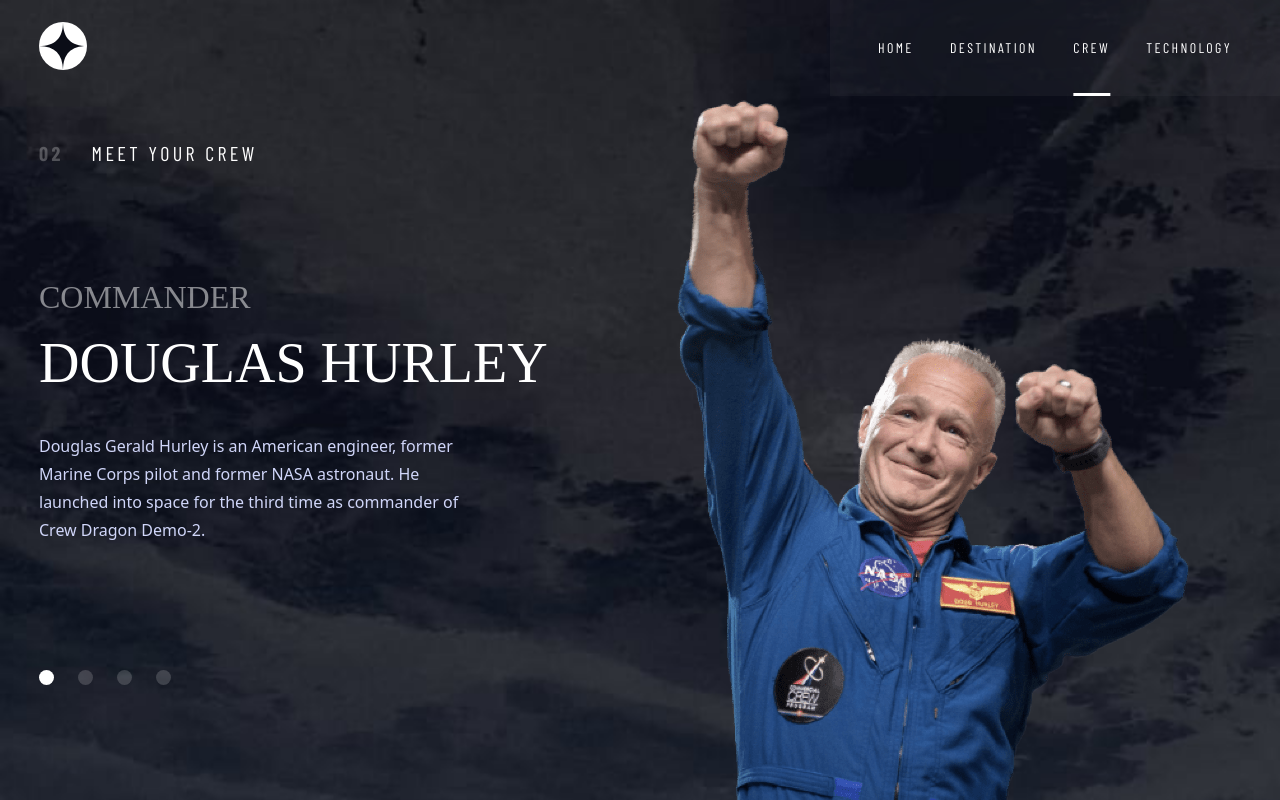
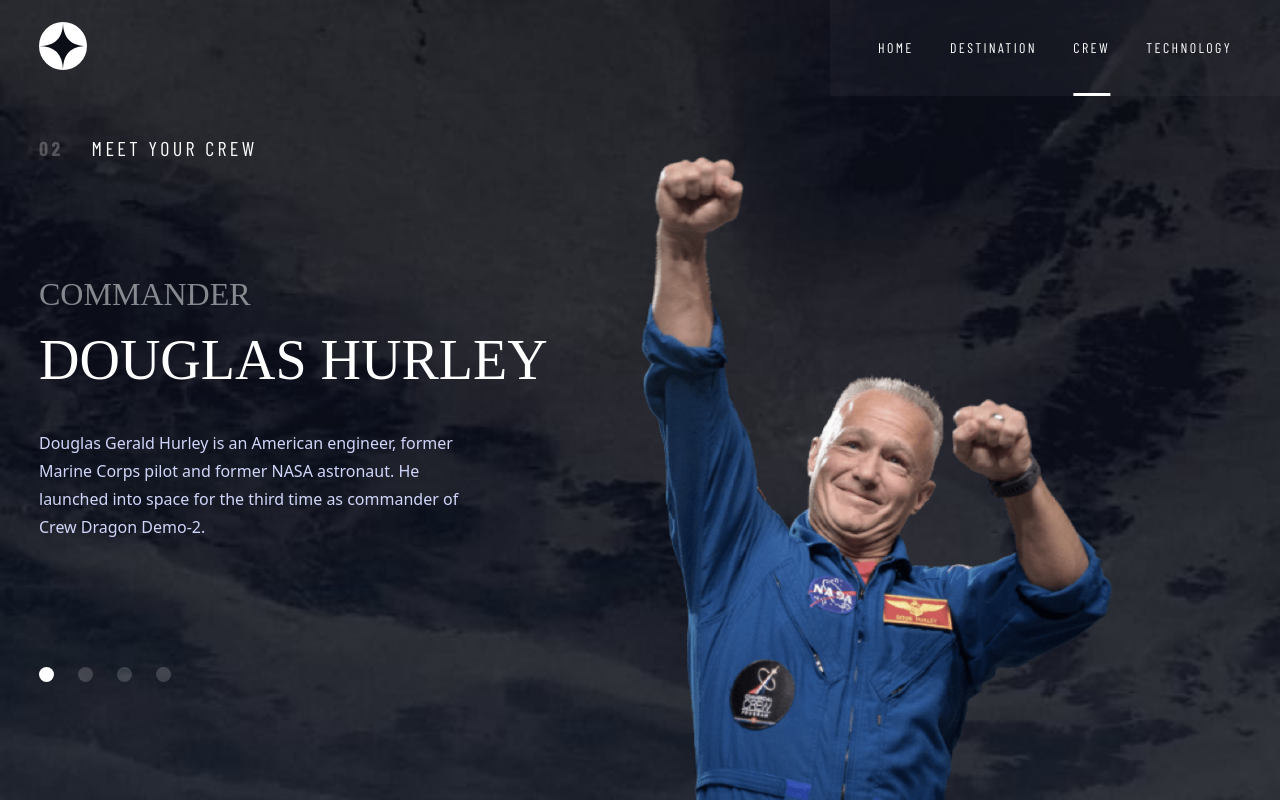
Before and after one commit to PhantomDev007/FM_Space-tourism-website, a Next.js app: page /crew in a window 1280 px wide. Built offline with nearby package versions, Linux system fonts and the light colour scheme; a web font is replaced by a local one.

Commit message:
Fix: Adjust layout of all pages

```diff
--- a/components/crewCard/crewCard.module.css
+++ b/components/crewCard/crewCard.module.css
@@ -1,13 +1,13 @@
 .container {
   width: 50%;
-  padding-top: 69px;
+  padding-top: 75px;
 }
 
 .image {
   position: fixed;
   bottom: -5px;
   left: 50%;
-  right: 55px;
+  right: 167px;
   display: flex;
   justify-content: center;
 }
@@ -19,6 +19,7 @@
 
 .crewmateName {
   margin-bottom: 37px;
+  white-space: nowrap;
 }
 
 .bio {
--- a/components/destinationCard/destinationCard.module.css
+++ b/components/destinationCard/destinationCard.module.css
@@ -40,7 +40,7 @@
 @media (max-width: 1439px) {
   .container {
     width: 100%;
-    margin-top: 419px;
+    margin-top: 417px;
     margin-bottom: 63px;
     margin-left: 0;
     padding-top: 0;
--- a/pages/crew/Crew.module.css
+++ b/pages/crew/Crew.module.css
@@ -3,7 +3,7 @@
 }
 
 .nav {
-  transform: translateY(475px);
+  transform: translateY(481px);
 }
 
 .nav ul {
--- a/styles/utils.module.css
+++ b/styles/utils.module.css
@@ -48,8 +48,8 @@
 }
 
 .pageHeaderContainer {
-  margin-top: 80px;
-  margin-bottom: 70px;
+  margin-top: 76px;
+  margin-bottom: 64px;
 }
 
 .pageHeaderIndex {
@@ -77,8 +77,8 @@
   }
 
   .pageHeaderContainer {
-    margin-top: 45px;
-    margin-bottom: 30px;
+    margin-top: 40px;
+    margin-bottom: 26px;
   }
 }
 
@@ -103,7 +103,7 @@
 
   .pageHeaderContainer {
     margin-top: 24px;
-    margin-bottom: 4px;
+    margin-bottom: 0;
     text-align: center;
   }
 }
```
